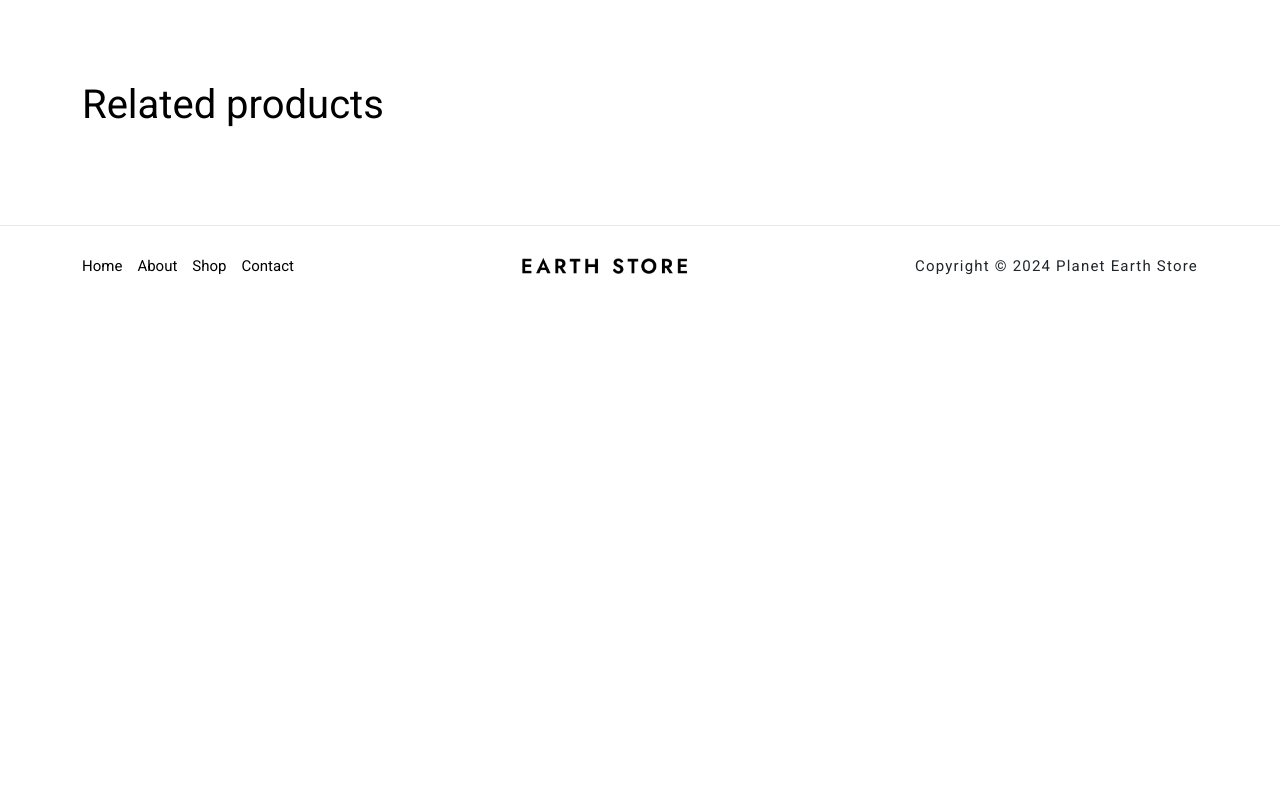
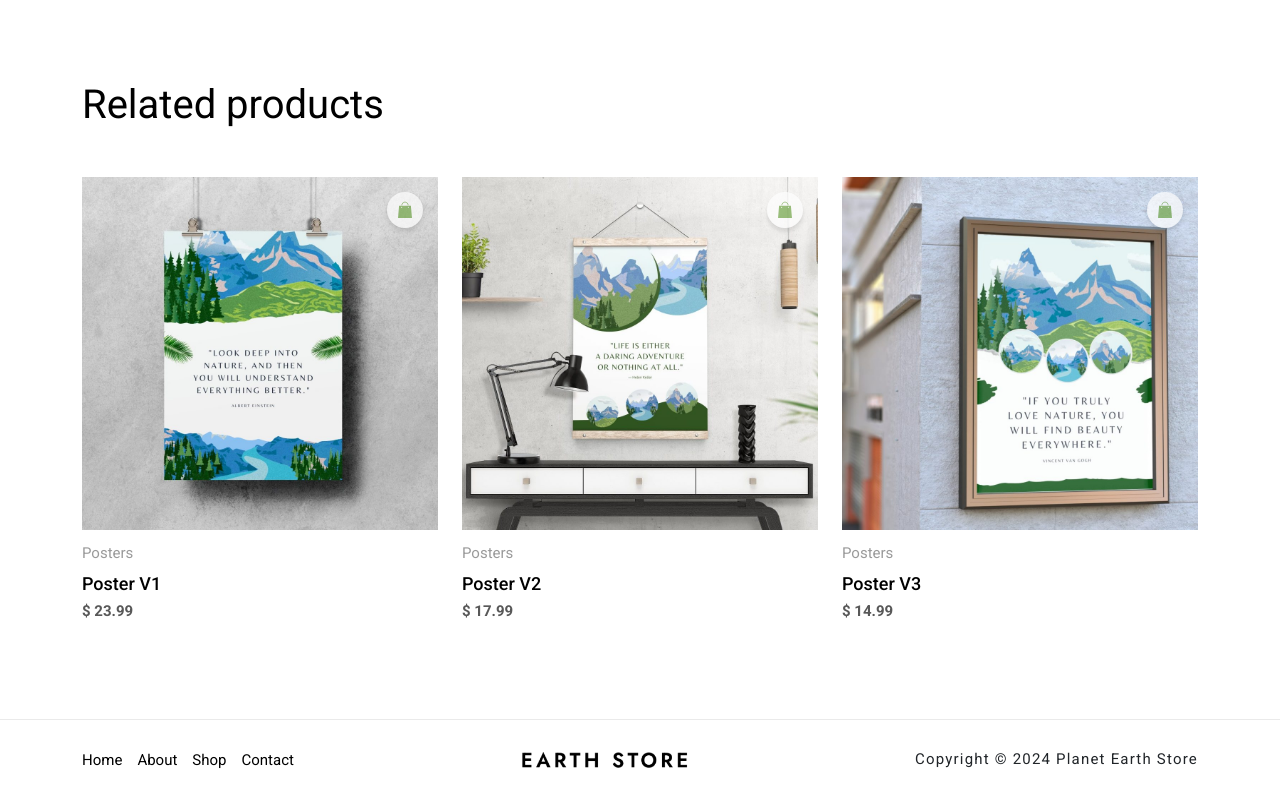
Before and after one commit to sazzadhossainapple/earth-store, a React (Vite) app: page /product-details in a window 1280 px wide. Shown: the part 1202-2002 px from the top of the page. Before the commit the page ends 1508 px from the top, so only its background shows below. Built offline with nearby package versions, Linux system fonts and the light colour scheme.

Commit message:
related product added

```diff
--- a/src/customCSS/shopDetailsPage/shopDetail.css
+++ b/src/customCSS/shopDetailsPage/shopDetail.css
@@ -172,6 +172,9 @@
     color: #74a84a;
     font-size: 16px;
 }
+.related-product-grid {
+    margin-top: 3rem;
+}
 
 /* media query css start small device */
 
--- a/src/pages/ShopDetails/ShopDetails.jsx
+++ b/src/pages/ShopDetails/ShopDetails.jsx
@@ -1,4 +1,4 @@
-import React, { useState } from 'react';
+import React, { useContext, useState } from 'react';
 import Img1 from '../../assets/product/Poster1.jpg';
 import Img2 from '../../assets/product/Poster2.jpg';
 import Img3 from '../../assets/product/Poster3.jpg';
@@ -6,6 +6,9 @@ import Img4 from '../../assets/product/Poster4.jpg';
 import Img5 from '../../assets/product/Poster5.jpg';
 import { Link } from 'react-router-dom';
 import ShopMenu from './ShopMenu';
+import ProductCard from '../../components/ProductCard/ProductCard';
+import { AddCartContext } from '../../context/cartContext/CartContext';
+
 const ShopDetails = () => {
     const imageList = {
         _id: '1',
@@ -13,6 +16,29 @@ const ShopDetails = () => {
         product_img: [Img1, Img2, Img3, Img4],
         product_price: '23.99',
     };
+
+    const product = [
+        {
+            _id: '1',
+            prodcut_title: 'Poster V1',
+            product_img: Img1,
+            product_price: '23.99',
+        },
+        {
+            _id: '2',
+            prodcut_title: 'Poster V2',
+            product_img: Img2,
+            product_price: '17.99',
+        },
+        {
+            _id: '3',
+            prodcut_title: 'Poster V3',
+            product_img: Img3,
+            product_price: '14.99',
+        },
+    ];
+
+    const { addToCart } = useContext(AddCartContext);
 
     const [activeImage, setActiveImage] = useState(imageList?.product_img[0]);
     const [transformStyle, setTransformStyle] = useState({
@@ -103,6 +129,12 @@ const ShopDetails = () => {
             </div>
             <div className="container review-desc">
                 <h1 class="shop-title mt-0 text-black">Related products</h1>
+
+                <div className="related-product-grid product-gird">
+                    {product.map((data) => (
+                        <ProductCard data={data} addToCart={addToCart} />
+                    ))}
+                </div>
             </div>
         </>
     );
```
